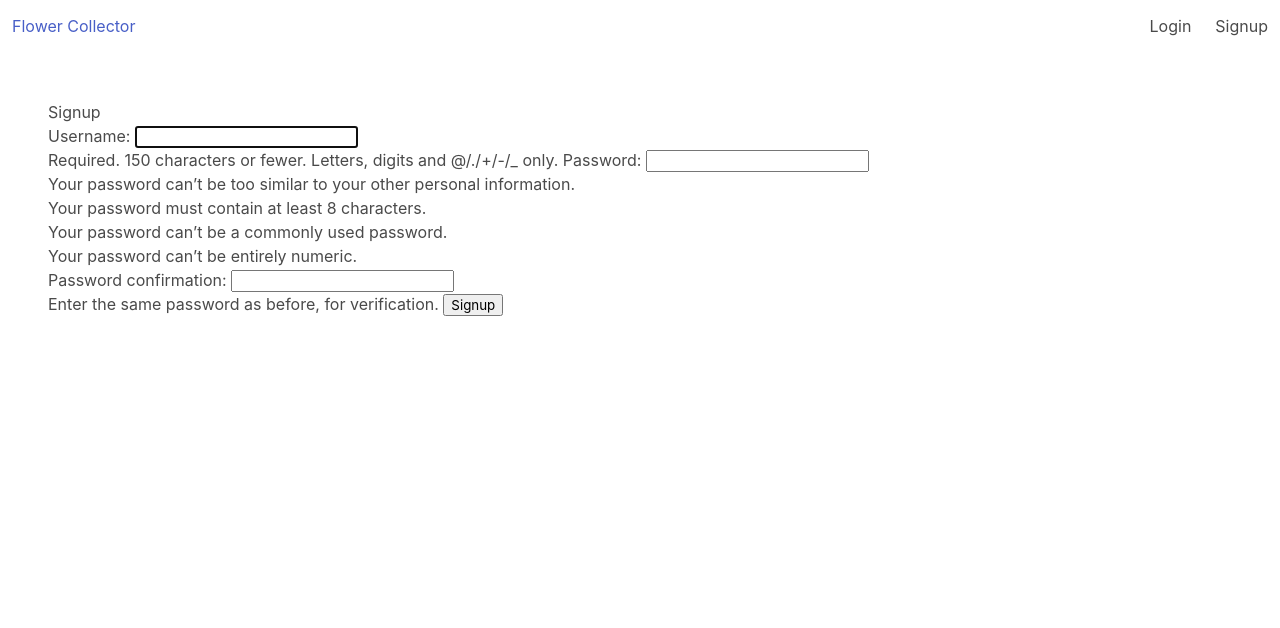
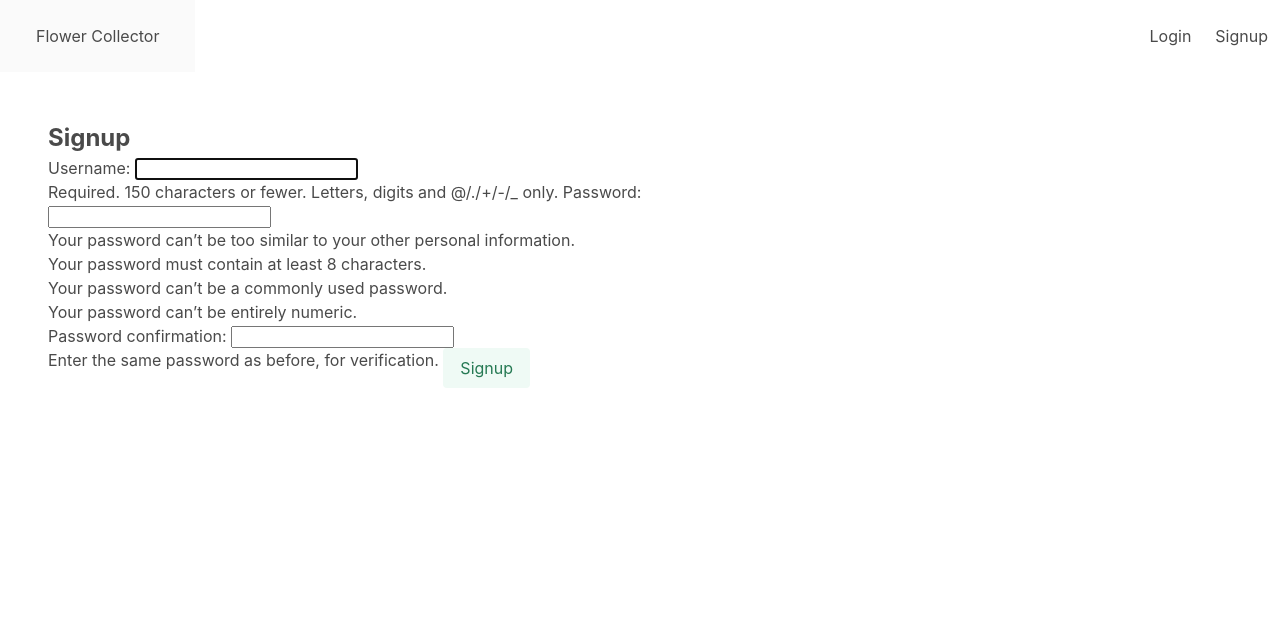
Before and after one commit to ambertav/flower_collector, a Django app: page /accounts/signup/ in a window 1280 px wide. Shown: the top 628 px of the page. Run offline with Django 4.2, Linux system fonts and the light colour scheme.

Commit message:
styles login and signup buttons, forms, adds background color to brand

```diff
--- a/main_app/static/css/styles.css
+++ b/main_app/static/css/styles.css
@@ -38,3 +38,8 @@ footer {
 .form-medium {
     width: 60%;
 }
+
+.navbar-brand {
+    background-color: #fafafa;
+    padding: 1rem 1.5rem 1rem;
+}
--- a/main_app/templates/registration/signup.html
+++ b/main_app/templates/registration/signup.html
@@ -1,15 +1,16 @@
 {% extends 'base.html' %}
+{% load bulma_tags %}
 
 {% block title %}
     <title>Signup</title>
 {% endblock %}
 
 {% block content %}
-    <h1>Signup</h1>
+    <h2>Signup</h2>
 
-    <form method="POST">
+    <form method="POST" class="form-medium">
         {% csrf_token %}
-        {{ form }}
-        <input type="submit" value="Signup">
+        {{ form|bulma }}
+        <input type="submit" value="Signup" class="button is-success is-light">
     </form>
 {% endblock %}
```
Also changed, not shown: main_app/templates/home.html (+6 -1 lines), main_app/templates/registration/login.html (+5 -4 lines).
